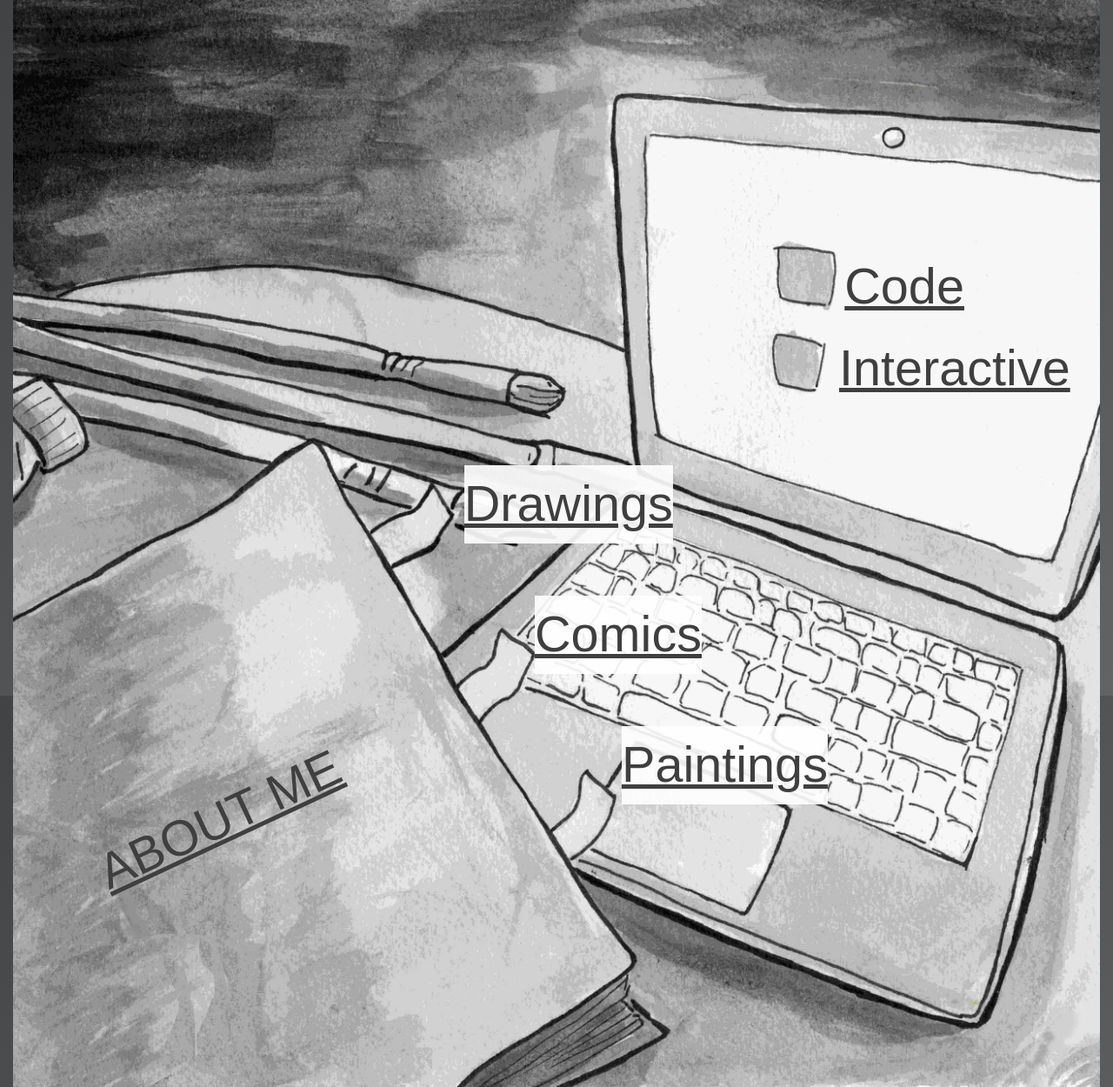
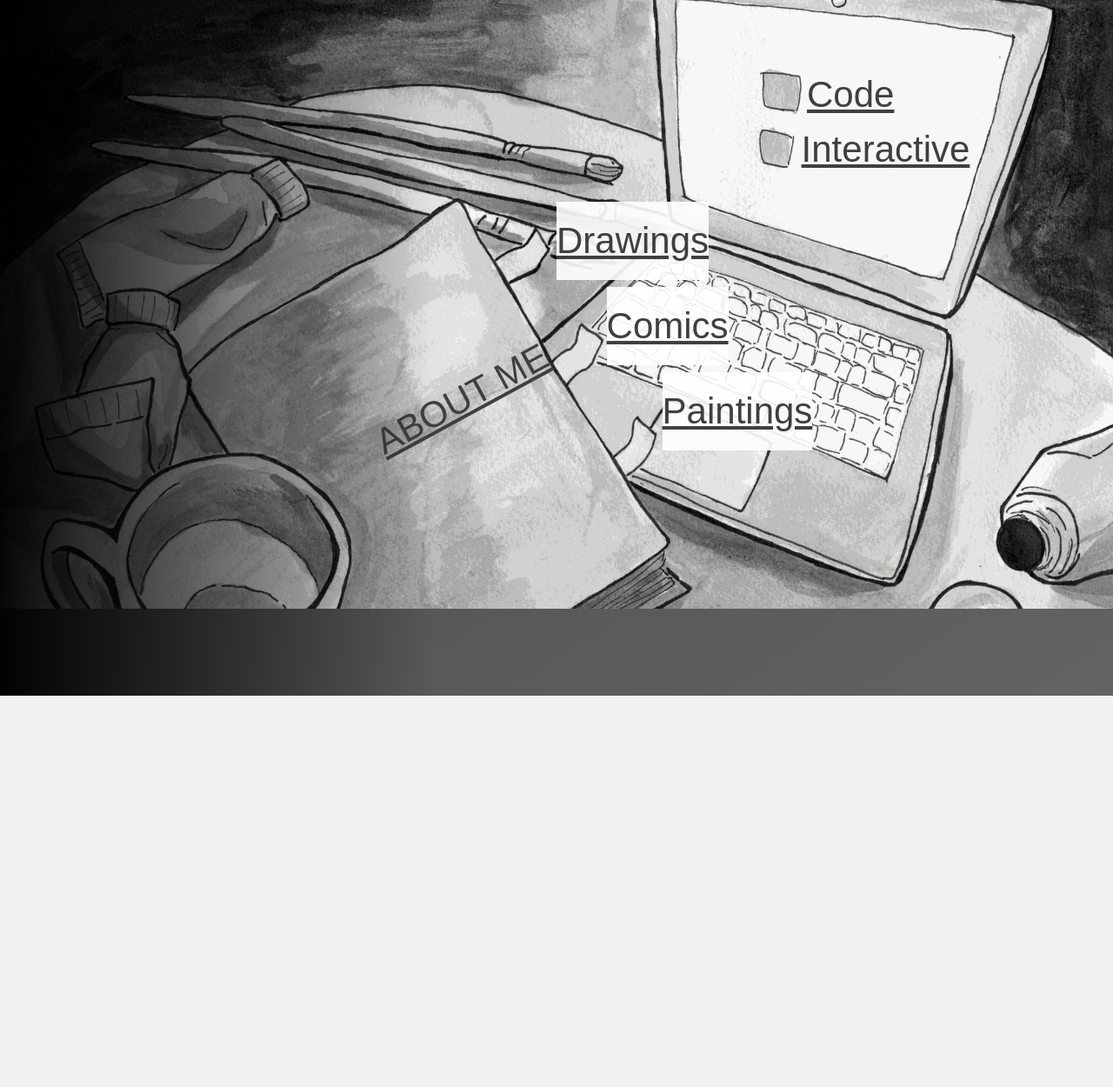
Before and after one commit to huongnguyenthao/portfolio-test, a PHP site: page / in a window 1280 px wide. Shown: the whole page at 87% size. After the commit the page ends 800 px from the top, so only its background shows below. Run offline with PHP 8.4, Linux system fonts and the light colour scheme; some web fonts are replaced.

Commit message:
home page now works on tablet and desktop

```diff
--- a/css/style.css
+++ b/css/style.css
@@ -34,10 +34,6 @@
 
 .container {
 	width: 100%;
-}
-
-.main_image.mobile {
-	display: block;
 }
 
 .navlink {
@@ -80,9 +76,9 @@
 #about {
 	bottom:17%;
 	left: 7%;
-	-ms-transform: rotate(-25deg); /* IE 9 */
-    -webkit-transform: rotate(-25deg); /* Chrome, Safari, Opera */
-    transform: rotate(-25deg);
+	-ms-transform: rotate(-28.5deg); /* IE 9 */
+    -webkit-transform: rotate(-28.5deg); /* Chrome, Safari, Opera */
+    transform: rotate(-28.5deg);
 }
 
 a:link {
@@ -105,7 +101,7 @@
 }
 
 #header >p {
-	padding: 5vw 5vw 0 7vw;
+	padding: 5vw 5vw 0 0;
 }
 
 #description {
@@ -126,7 +122,7 @@
 	font-size: 13vmin;
 	line-height: 13vmin;
 	text-decoration: none;
-	text-align: center;
+	text-align: left;
 }
 
 .navlink > a:visited {
@@ -143,12 +139,8 @@
 	color: rgb(270, 270, 270);
 }
 
-.main_image {
+#main_image {
 	width: 100%;
-}
-
-.main_image.tablet {
-	display: none;
 }
 
 .row.no-gutters {
@@ -162,14 +154,6 @@
 }
 
 @media only screen and (min-width: 500px) {
-	.main_image.tablet {
-		display: block;
-	}
-
-	.main_image.mobile {
-		display: none;
-	}
-
 	.header_or_footer {
 		font-size: 22px;
 
@@ -181,7 +165,7 @@
 	}
 
 	#header >p {
-		padding: 25px 25px 0px 35px;
+		padding: 25px 25px 0px 0px;
 	}
 
 
@@ -209,3 +193,101 @@
 
 
 }
+
+@media only screen and (min-width: 1000px) {
+	#header {
+		position: fixed;
+		left: 0px;
+		z-index: 1;
+		width: 40%;
+		height: 100%;
+		background: rgb(96, 96, 96);
+
+	    background: red; /* For browsers that do not support gradients */ /*Safari 5.1-6*/ /*Opera 11.1-12*/ /*Fx 3.6-15*/
+	    background: -webkit-linear-gradient(left, rgba(0,0,0,1), rgba(0,0,0,0));
+	    background: -o-linear-gradient(left, rgba(0,0,0,1), rgba(0,0,0,0));
+	    background: linear-gradient(to right, rgba(0,0,0,1), rgba(0,0,0,0)); /*Standard*/
+	}
+	#main_image {
+		z-index: -1;
+	}
+
+	#homepage_link {
+		font-size: 80px;
+		line-height: 80px;
+		padding: 0;
+		position: fixed;
+		bottom: 70vh;
+	}
+
+	#homepage_link > a {
+		margin: 0;
+	}
+
+	#header > p {
+		padding: 0;
+		margin-left: 10vmin;
+		width: 30%;
+		text-align: justify;
+	}
+
+	#description {
+		position: fixed;
+		bottom: 35vh;
+	}
+
+	#footer {
+		z-index: 2;
+		position: fixed;
+		left: 0px;
+		background: none;
+		top: 65vh;
+		margin-left: 5vmin;
+		padding: 0;
+		width: 30%;
+	}
+
+	#footer > p {
+		color: rgb(270, 270, 270);
+		margin: 0;
+		text-align: justify;
+	}
+
+	.container {
+		padding: 0;
+	}
+
+	.navlink {
+		font-size: 42px;
+	}
+
+	#code {
+		bottom: 78%;
+		left: 72.5%;
+	}
+
+	#interactive {
+		bottom: 69%;
+		left: 72%;
+	}
+
+	#drawings {
+		bottom: 54%;
+		left: 50%;
+	}
+
+	#comics {
+		bottom: 40%;
+		left: 54.5%;
+	}
+	#paintings {
+		bottom: 26%;
+		left: 59.5%;
+	}
+	#about {
+		bottom:28%;
+		left: 33%;
+	}
+
+
+}
--- a/index.html
+++ b/index.html
@@ -5,6 +5,8 @@
 	<link rel="stylesheet" type="text/css" href="css/bootstrap-theme.min.css">
 	<link rel="stylesheet" type="text/css" href="css/bootstrap.min.css">
 	<link rel="stylesheet" type="text/css" href="css/style.css">
+	<script src="js/jquery-3.1.1.min.js"></script>
+	<script src="js/bootstrap.min.js"></script>
 	<meta name="viewport" content="width=device-width, initial-scale=1">
 </head>
 
@@ -12,8 +14,7 @@
 	<div class="container">
 		<header id="header" class="row header_or_footer"></header>
 		<div id="containing_div" class="row">
-			<img class = "main_image mobile" src="images/background_image_vertical_editted.jpg" alt="background image" />
-			<img class = "main_image tablet" src="images/background_image_tablet.jpg" alt="background image" />
+			<img id = "main_image" src="" alt="background image" />
 
 			<div class="navlink" id="code"><a href="about.html">Code</a></div>
 			<div class="navlink" id="interactive"><a href="about.html">Interactive</a></div>
@@ -26,7 +27,5 @@
 	</div>
 
 </body>
-<script src="js/jquery-3.1.1.min.js"></script>
-<script src="js/bootstrap.min.js"></script>
 <script src="js/home_page.js"></script>
 </html>
```
Also changed, not shown: js/home_page.js (+50 -2 lines), images/Background_image_horizontal.jpg (added), 2 other files. Lines whose indentation alone changed are shown as unchanged.
